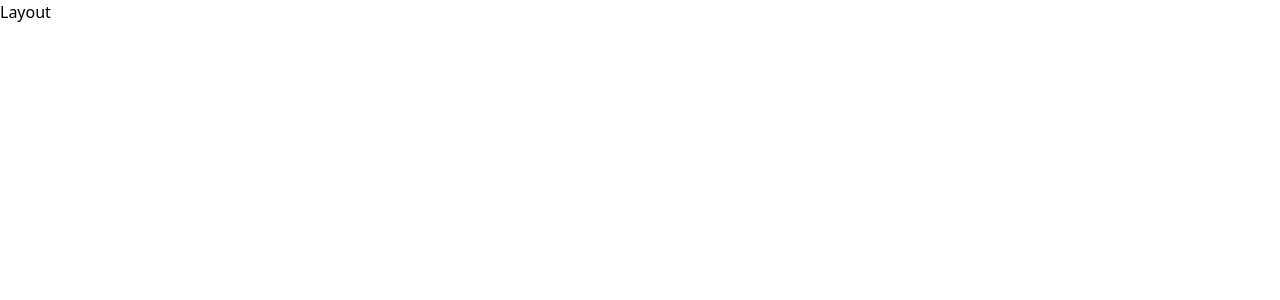
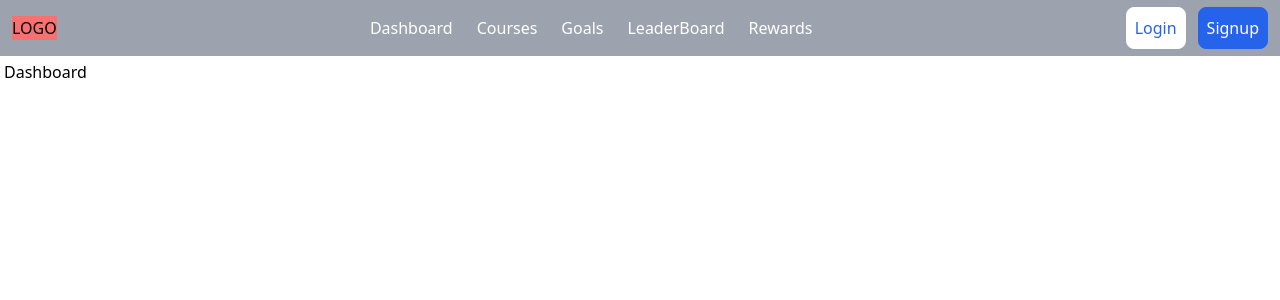
Before and after one commit to harshit-dev-ui/Aura_Tracker, a React (Vite) app in the folder frontend/: page /dashboard in a window 1280 px wide. Shown: the top 300 px of the page. Built offline with nearby package versions, Linux system fonts and the light colour scheme.

Commit message:
create layout and navbar component

```diff
--- a/frontend/package.json
+++ b/frontend/package.json
@@ -15,6 +15,7 @@
     "react": "^18.3.1",
     "react-dom": "^18.3.1",
     "react-hook-form": "^7.53.1",
+    "react-icons": "^5.3.0",
     "react-redux": "^9.1.2",
     "react-router-dom": "^6.27.0"
   },
--- /dev/null
+++ b/frontend/src/components/Navbar.jsx
@@ -0,0 +1,48 @@
+import React, { useState } from "react";
+import { FaUserCircle } from "react-icons/fa";
+import { useNavigate } from "react-router-dom";
+
+function Navbar() {
+  const [isAuthenticated, setisAuthenticatedTrue] = useState(false);
+  const navigate = useNavigate();
+  const handleClick = () => {
+    navigate("/mentor");
+  };
+  return (
+    <div className="flex items-center justify-between bg-gray-400 h-14 w-full px-3">
+      <div className="bg-red-400">LOGO</div>
+      {/* Navbar buttons */}
+      <div className="flex gap-6">
+        <button className="text-white hover:text-gray-300">Dashboard</button>
+        <button className="text-white hover:text-gray-300">Courses</button>
+        <button className="text-white hover:text-gray-300">Goals</button>
+        <button className="text-white hover:text-gray-300">LeaderBoard</button>
+        <button className="text-white hover:text-gray-300">Rewards</button>
+      </div>
+      {isAuthenticated ? (
+        <div className="flex gap-3">
+          <button className="text-[35px]" onClick={handleClick}>
+            <FaUserCircle />
+          </button>
+        </div>
+      ) : (
+        <div className="flex gap-3">
+          <button
+            className="text-blue-600 p-2 border border-white rounded-lg bg-white hover:text-gray-300 "
+            onClick={navigate("/login")}
+          >
+            Login
+          </button>
+          <button
+            className="text-white p-2 border border-blue-600 rounded-lg bg-blue-600 hover:text-gray-300"
+            onClick={navigate("/signup")}
+          >
+            Signup
+          </button>
+        </div>
+      )}
+    </div>
+  );
+}
+
+export default Navbar;
--- a/frontend/src/pages/Layout.jsx
+++ b/frontend/src/pages/Layout.jsx
@@ -1,7 +1,20 @@
 import React from "react";
-
+import Navbar from "../components/Navbar";
+import { Outlet } from "react-router-dom";
 function Layout() {
-  return <div>Layout</div>;
+  return (
+    <div className="flex flex-col">
+      <div className="sticky top-0 z-50">
+        <Navbar />
+      </div>
+      <div className="p-1">
+        <div className="h-screen ">
+          {/* here all the children of layout displays */}
+          <Outlet />
+        </div>
+      </div>
+    </div>
+  );
 }
 
 export default Layout;
```
Also changed, not shown: 1 other file (tests, documents, lock files or other folders).
